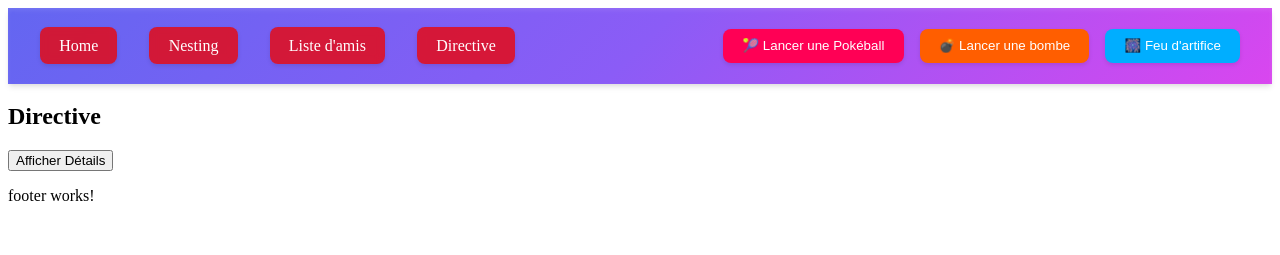
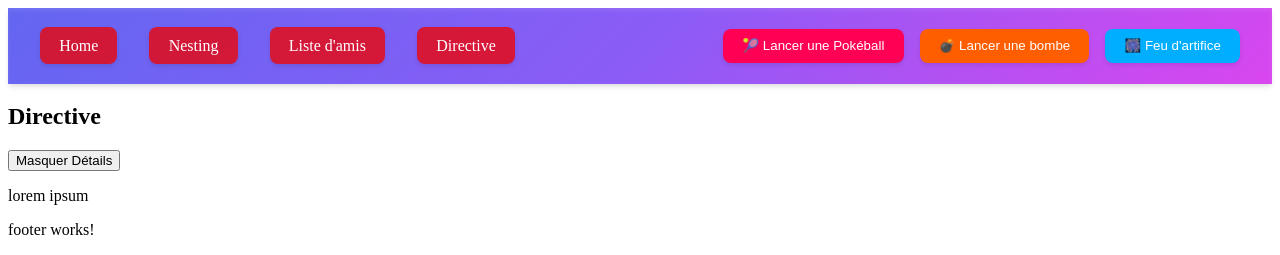
Before and after one commit to ImFormal/Angular, an Angular app: page /directive in a window 1280 px wide. Shown: the top 255 px of the page. Built offline with nearby package versions, Linux system fonts and the light colour scheme.

Commit message:
Directive

```diff
--- a/src/app/directive/directive.component.html
+++ b/src/app/directive/directive.component.html
@@ -1,6 +1,7 @@
 <h2>Directive</h2>
 <button (click)="toggle()">{{ afficher ? "Masquer Détails" : "Afficher Détails" }}</button>
-<div [ngClass]="{'Off': !afficher, 'On': afficher}" *ngFor="let nombre of tab">
+<p [ngClass]="{'Off': !afficher, 'On': afficher}">lorem ipsum</p>
+<div *ngFor="let nombre of tab">
     <p *ngIf="nombre < 5" >{{ nombre }}</p>
     <p *ngIf="nombre >= 5" [ngStyle]="{'background-color':'blue'}" [ngClass]="'white'">{{ nombre }}</p>
 </div>
--- a/src/app/directive/directive.component.ts
+++ b/src/app/directive/directive.component.ts
@@ -8,14 +8,12 @@ import { CommonModule } from '@angular/common';
   styleUrl: './directive.component.css'
 })
 export class DirectiveComponent {
-  afficher: boolean = false;
+  afficher: boolean = true;
   tab: number[] = [];
   nb: number = 0;
 
   toggle(): void{
-    if(this.afficher){
-      this.tab.push(++this.nb);
-    }
+    this.tab.push(++this.nb);
     this.afficher = !this.afficher;
   }
 }
```
